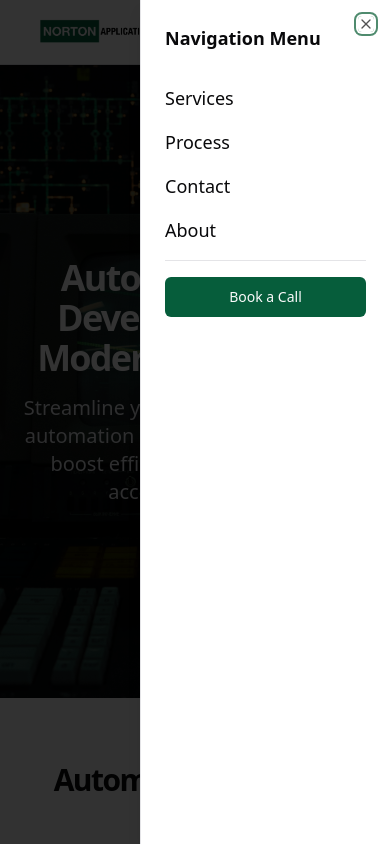
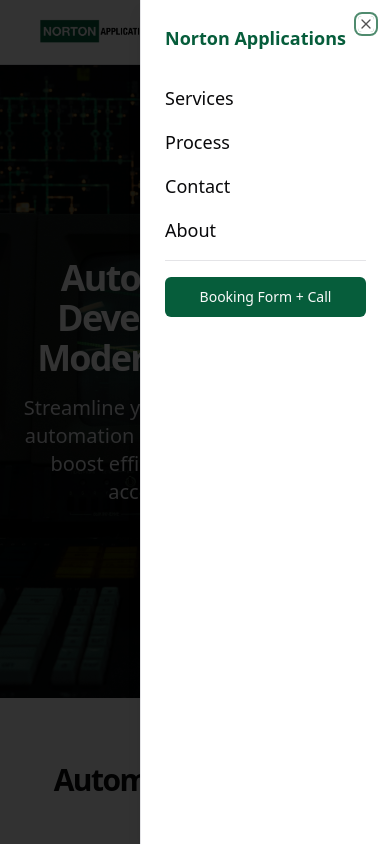
Before and after one commit to allene-norton/nor-app-home, a Next.js app: page / in a window 390 px wide. Both pictures are taken after a click on the button "Toggle menu". Shown: the top 844 px of the page. Built offline with nearby package versions, Linux system fonts and the light colour scheme; a web font is replaced by a local one.

Commit message:
add mobile nav menu

```diff
--- a/src/components/header.tsx
+++ b/src/components/header.tsx
@@ -77,8 +77,8 @@
               </Button>
             </SheetTrigger>
             <SheetContent side="right" className="w-[250px] sm:w-[300px]">
-              <SheetTitle className="text-lg font-semibold mb-6">
-                Navigation Menu
+              <SheetTitle className="text-lg font-semibold mb-6 text-[#065d3b]">
+                Norton Applications
               </SheetTitle>
               <nav className="flex flex-col gap-4 mt-8">
                 <Link
@@ -116,7 +116,7 @@
                     onClick={() => setIsOpen(false)}
                   >
                     <Link href="/book-a-call">
-                      Book a Call
+                      Booking Form + Call
                     </Link>
                   </Button>
                 </div>
```
